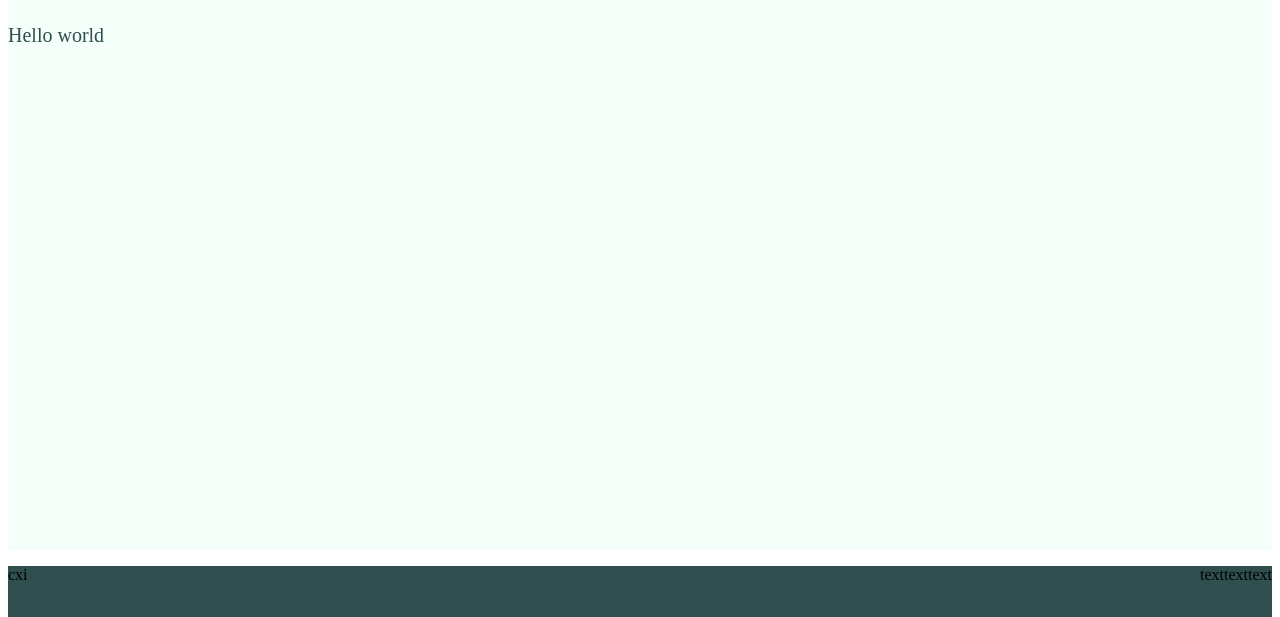
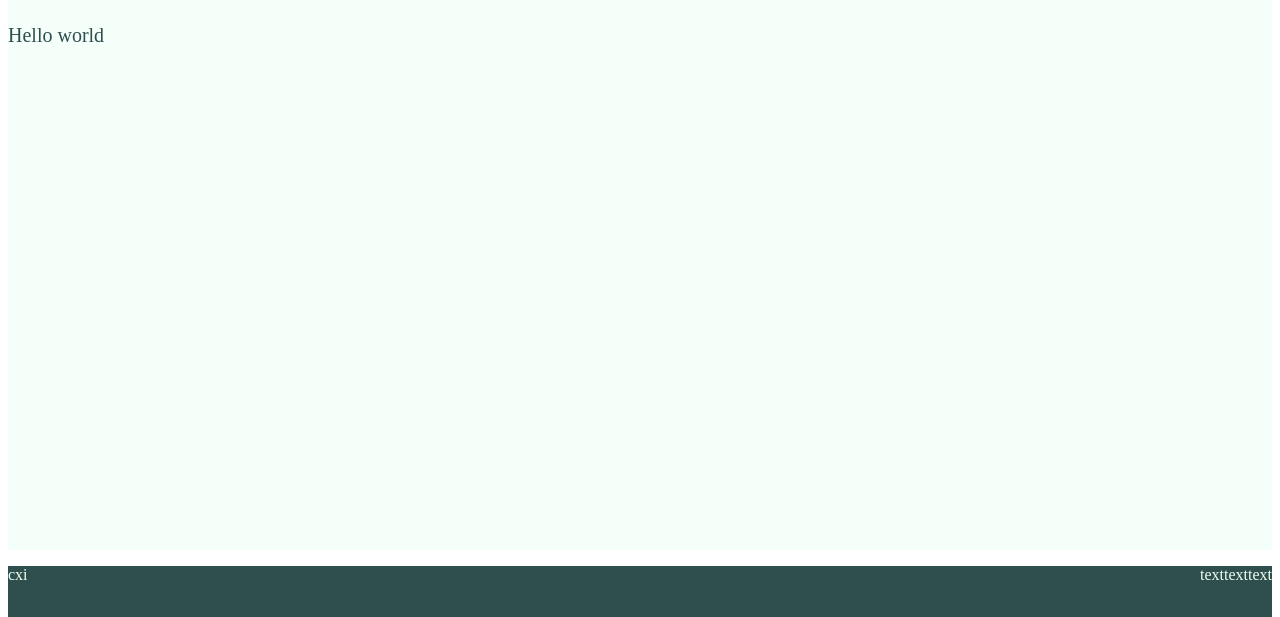
Before and after one commit to cxiicxii/cxi-works, a plain HTML site: page index.html in a window 1280 px wide. Shown: the part 183-800 px from the top of the page. Drawn offline with Linux system fonts and the light colour scheme.

Commit message:
Update index.css

```diff
--- a/index.css
+++ b/index.css
@@ -58,6 +58,7 @@ p {
 
 .footer-logo {
 
+	color: #f0fff0;
 	float: left;
 	font-family: Serif;
 
@@ -65,6 +66,7 @@ p {
 
 .footer-list li {
 
+	color: #f0fff0;
 	list-style: none;
 	float: right;
 	font-family: Serif;
```
